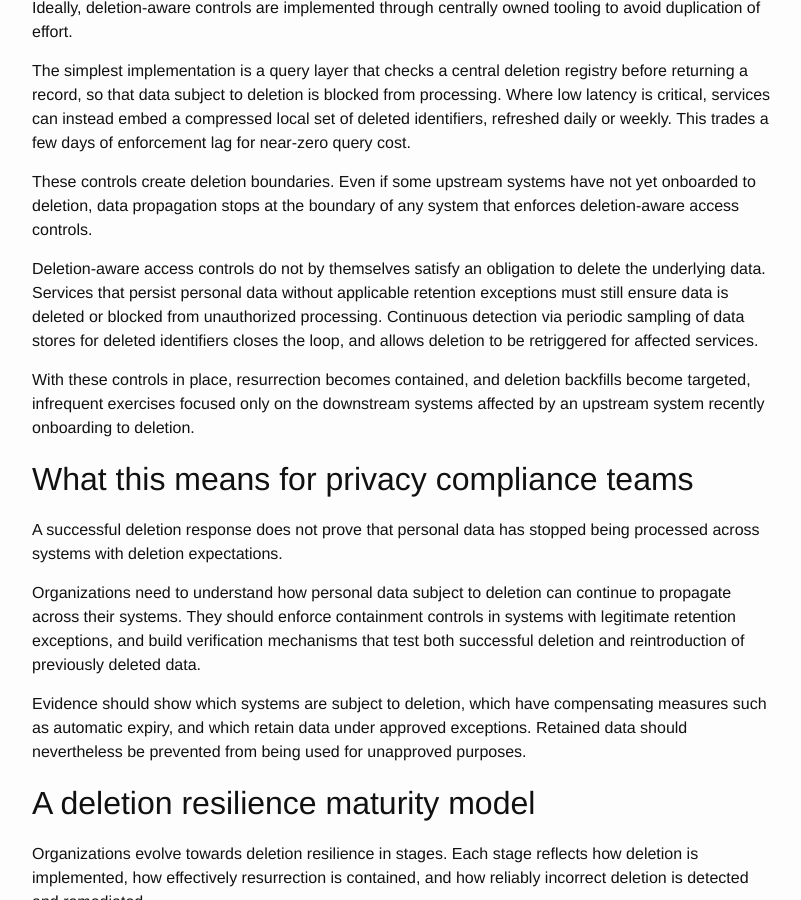
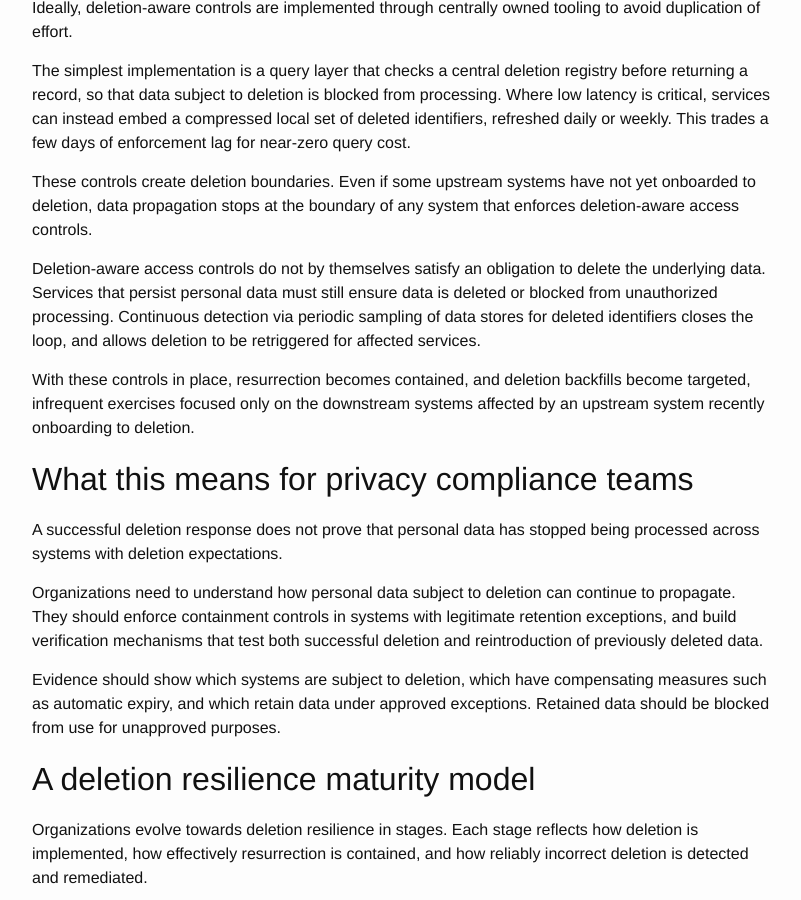
Before and after one commit to msayson/msayson.github.io, a Jekyll site: the page built from _posts/2026-08-30-mitigating-personal-data-resurrection.markdown, in a window 1280 px wide and 900 px high, scrolled down 2665 px. Shown: the whole window, without its empty margins (238-1039 px from the left). Built offline with Jekyll 4.4.1, drawn with Linux system fonts in a browser that asks for light colours.

Commit message:
Minor wording updates

```diff
--- a/_posts/2026-08-30-mitigating-personal-data-resurrection.markdown
+++ b/_posts/2026-08-30-mitigating-personal-data-resurrection.markdown
@@ -81,7 +81,7 @@ The simplest implementation is a query layer that checks a central deletion regi
 
 These controls create deletion boundaries.  Even if some upstream systems have not yet onboarded to deletion, data propagation stops at the boundary of any system that enforces deletion-aware access controls.
 
-Deletion-aware access controls do not by themselves satisfy an obligation to delete the underlying data.  Services that persist personal data without applicable retention exceptions must still ensure data is deleted or blocked from unauthorized processing.  Continuous detection via periodic sampling of data stores for deleted identifiers closes the loop, and allows deletion to be retriggered for affected services.
+Deletion-aware access controls do not by themselves satisfy an obligation to delete the underlying data.  Services that persist personal data must still ensure data is deleted or blocked from unauthorized processing.  Continuous detection via periodic sampling of data stores for deleted identifiers closes the loop, and allows deletion to be retriggered for affected services.
 
 With these controls in place, resurrection becomes contained, and deletion backfills become targeted, infrequent exercises focused only on the downstream systems affected by an upstream system recently onboarding to deletion.
 
@@ -89,9 +89,9 @@ With these controls in place, resurrection becomes contained, and deletion backf
 
 A successful deletion response does not prove that personal data has stopped being processed across systems with deletion expectations.
 
-Organizations need to understand how personal data subject to deletion can continue to propagate across their systems.  They should enforce containment controls in systems with legitimate retention exceptions, and build verification mechanisms that test both successful deletion and reintroduction of previously deleted data.
+Organizations need to understand how personal data subject to deletion can continue to propagate.  They should enforce containment controls in systems with legitimate retention exceptions, and build verification mechanisms that test both successful deletion and reintroduction of previously deleted data.
 
-Evidence should show which systems are subject to deletion, which have compensating measures such as automatic expiry, and which retain data under approved exceptions.  Retained data should nevertheless be prevented from being used for unapproved purposes.
+Evidence should show which systems are subject to deletion, which have compensating measures such as automatic expiry, and which retain data under approved exceptions.  Retained data should be blocked from use for unapproved purposes.
 
 ## A deletion resilience maturity model
 
```
